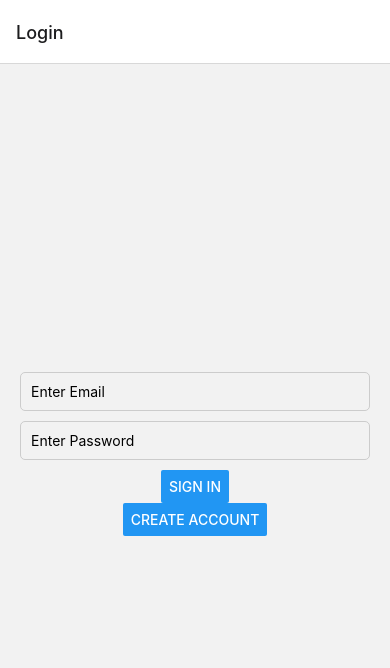
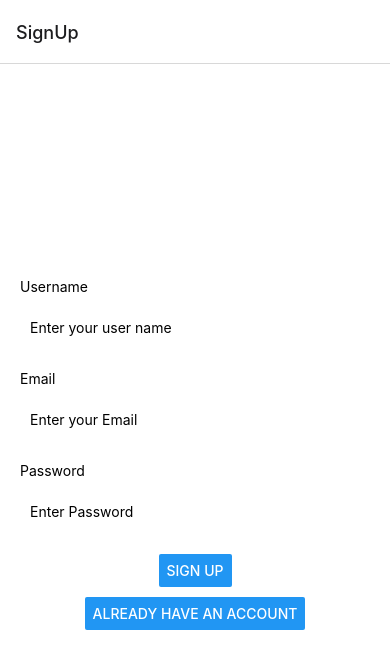
Before and after one commit to Syed-Abdullah123/React-Native-Projects, a React Native app in the folder firebaseAuth/: screen /Home in a window 390 px wide. Shown: the top 668 px of the page. Built offline with nearby package versions, Linux system fonts and the light colour scheme; no server answers.

Commit message:
Updated screens for Firebase

```diff
--- a/firebaseAuth/App.js
+++ b/firebaseAuth/App.js
@@ -1,28 +1,45 @@
 import { StatusBar } from "expo-status-bar";
-import { StyleSheet, Text, View } from "react-native";
+import React, { useContext } from "react";
+import { ActivityIndicator, View } from "react-native";
+import { NavigationContainer } from "@react-navigation/native";
 import { createNativeStackNavigator } from "@react-navigation/native-stack";
-import { NavigationContainer } from "@react-navigation/native";
-import Login from "./src/screens/Login";
-import FirstScreen from "./src/screens/first";
+import { UserProvider, UserContext } from "./src/screens/UserContext";
+import SignUp from "./src/screens/SignUp";
+import SignIn from "./src/screens/SignIn";
+import HomeScreen from "./src/screens/HomeScreen";
 
 const Stack = createNativeStackNavigator();
 
+const AppNavigator = () => {
+  const { user, loading } = useContext(UserContext);
+
+  if (loading) {
+    return (
+      <View style={{ flex: 1, justifyContent: "center", alignItems: "center" }}>
+        <ActivityIndicator size="large" color="#0000ff" />
+      </View>
+    );
+  }
+  return (
+    <Stack.Navigator>
+      {user ? (
+        <Stack.Screen name="Home" component={HomeScreen} />
+      ) : (
+        <>
+          <Stack.Screen name="SignUp" component={SignUp} />
+          <Stack.Screen name="SignIn" component={SignIn} />
+        </>
+      )}
+    </Stack.Navigator>
+  );
+};
+
 export default function App() {
   return (
-    <NavigationContainer>
-      <Stack.Navigator>
-        <Stack.Screen name="Login" component={Login} />
-        <Stack.Screen name="FirstScreen" component={FirstScreen} />
-      </Stack.Navigator>
-    </NavigationContainer>
+    <UserProvider>
+      <NavigationContainer>
+        <AppNavigator />
+      </NavigationContainer>
+    </UserProvider>
   );
 }
-
-const styles = StyleSheet.create({
-  container: {
-    flex: 1,
-    backgroundColor: "#fff",
-    alignItems: "center",
-    justifyContent: "center",
-  },
-});
--- /dev/null
+++ b/firebaseAuth/src/screens/HomeScreen.js
@@ -0,0 +1,38 @@
+import React, { useContext } from "react";
+import { View, Text, StyleSheet, Button } from "react-native";
+import { UserContext } from "./UserContext";
+import { signOut } from "firebase/auth";
+import { FIREBASE_AUTH } from "../../firebaseConfig";
+import { CommonActions } from "@react-navigation/native";
+
+export default function HomeScreen({ navigation }) {
+  const { user } = useContext(UserContext);
+
+  const handleLogout = async () => {
+    await signOut(FIREBASE_AUTH);
+    navigation.dispatch(
+      CommonActions.reset({
+        index: 0,
+        routes: [{ name: "SignUp" }],
+      })
+    );
+  };
+  return (
+    <View style={styles.container}>
+      <Text style={{ fontSize: 20, fontWeight: "bold" }}>
+        Welcome {user ? user.username : "to Home Screen"}
+      </Text>
+      <Button title="Logout" onPress={handleLogout} />
+    </View>
+  );
+}
+
+const styles = StyleSheet.create({
+  container: {
+    flex: 1,
+    justifyContent: "center",
+    alignItems: "center",
+    backgroundColor: "#fff",
+    gap: 10,
+  },
+});
--- /dev/null
+++ b/firebaseAuth/src/screens/SignIn.js
@@ -0,0 +1,80 @@
+import React, { useState, useContext } from "react";
+import { View, Text, StyleSheet, Button, TextInput } from "react-native";
+import { UserContext } from "./UserContext";
+import { FIREBASE_AUTH } from "../../firebaseConfig";
+import { signInWithEmailAndPassword } from "firebase/auth";
+import { CommonActions } from "@react-navigation/native";
+
+export default function SignIn({ navigation }) {
+  const [email, setEmail] = useState("");
+  const [password, setPassword] = useState("");
+  const [loading, setLoading] = useState(false);
+  const { setUser } = useContext(UserContext);
+
+  const SignIn = async () => {
+    setLoading(true);
+    try {
+      const userCredential = await signInWithEmailAndPassword(
+        FIREBASE_AUTH,
+        email,
+        password
+      );
+      const user = userCredential.user;
+      const username = user.displayName || "User";
+      setUser({ username, email: user.email });
+      navigation.dispatch(
+        CommonActions.reset({
+          index: 0,
+          routes: [{ name: "Home" }],
+        })
+      );
+    } catch (error) {
+      alert(error);
+    } finally {
+      setLoading(false);
+    }
+  };
+
+  return (
+    <View style={styles.container}>
+      <TextInput
+        placeholder="Email"
+        value={email}
+        onChangeText={(text) => setEmail(text)}
+        style={styles.input}
+        keyboardType="email-address"
+      />
+      <TextInput
+        placeholder="Password"
+        value={password}
+        onChangeText={(text) => setPassword(text)}
+        style={styles.input}
+        secureTextEntry={true}
+      />
+      <Button title="Sign In" onPress={SignIn} disabled={loading} />
+      <Button
+        title="Create a new Account"
+        onPress={() => navigation.navigate("SignUp")}
+        disabled={loading}
+      />
+    </View>
+  );
+}
+
+const styles = StyleSheet.create({
+  container: {
+    flex: 1,
+    justifyContent: "center",
+    alignItems: "center",
+    backgroundColor: "#fff",
+    gap: 10,
+    paddingHorizontal: 20,
+  },
+
+  input: {
+    width: "100%",
+    height: 65,
+    padding: 10,
+    elevation: 2,
+  },
+});
--- /dev/null
+++ b/firebaseAuth/src/screens/SignUp.js
@@ -0,0 +1,104 @@
+import React, { useState, useContext } from "react";
+import { View, Text, StyleSheet, Button, TextInput } from "react-native";
+import { FIREBASE_AUTH } from "../../firebaseConfig";
+import { UserContext } from "./UserContext";
+import { createUserWithEmailAndPassword, updateProfile } from "firebase/auth";
+import { CommonActions } from "@react-navigation/native";
+
+export default function SignUp({ navigation }) {
+  const [username, setUsername] = useState("");
+  const [email, setEmail] = useState("");
+  const [password, setPassword] = useState("");
+  const [loading, setLoading] = useState(false);
+  const { setUser } = useContext(UserContext);
+
+  const signUp = async () => {
+    setLoading(true);
+    try {
+      const userCredential = await createUserWithEmailAndPassword(
+        FIREBASE_AUTH,
+        email,
+        password
+      );
+      await updateProfile(userCredential.user, {
+        displayName: username,
+      });
+      setUser({ username, email: userCredential.user.email });
+      navigation.dispatch(
+        CommonActions.reset({
+          index: 0,
+          routes: [{ name: "SignIn" }],
+        })
+      );
+      // console.log(userCredential.user);
+    } catch (error) {
+      alert(error);
+    } finally {
+      setLoading(false);
+    }
+  };
+
+  return (
+    <View style={styles.container}>
+      <View style={styles.inputView}>
+        <Text>Username</Text>
+        <TextInput
+          placeholder="Enter your user name"
+          value={username}
+          onChangeText={(text) => setUsername(text)}
+          style={styles.input}
+          autoCapitalize="none"
+        />
+      </View>
+      <View style={styles.inputView}>
+        <Text>Email</Text>
+        <TextInput
+          placeholder="Enter your Email"
+          value={email}
+          onChangeText={(text) => setEmail(text)}
+          style={styles.input}
+          autoCapitalize="none"
+          keyboardType="email-address"
+        />
+      </View>
+      <View style={styles.inputView}>
+        <Text>Password</Text>
+        <TextInput
+          placeholder="Enter Password"
+          value={password}
+          onChangeText={(text) => setPassword(text)}
+          style={styles.input}
+          autoCapitalize="none"
+          secureTextEntry={true}
+        />
+      </View>
+      <Button title="Sign Up" onPress={signUp} disabled={loading} />
+      <Button
+        title="Already Have an Account"
+        onPress={() => navigation.navigate("SignIn")}
+        disabled={loading}
+      />
+    </View>
+  );
+}
+
+const styles = StyleSheet.create({
+  container: {
+    flex: 1,
+    justifyContent: "center",
+    alignItems: "center",
+    backgroundColor: "#fff",
+    gap: 10,
+    paddingHorizontal: 20,
+  },
+
+  inputView: {
+    width: "100%",
+  },
+  input: {
+    width: "100%",
+    height: 65,
+    padding: 10,
+    elevation: 2,
+  },
+});
--- /dev/null
+++ b/firebaseAuth/src/screens/UserContext.js
@@ -0,0 +1,32 @@
+import React, { createContext, useState, useEffect } from "react";
+import { onAuthStateChanged } from "firebase/auth";
+import { FIREBASE_AUTH } from "../../firebaseConfig";
+
+export const UserContext = createContext();
+
+export const UserProvider = ({ children }) => {
+  const [user, setUser] = useState(null);
+  const [loading, setLoading] = useState(true);
+
+  useEffect(() => {
+    const unsubscribe = onAuthStateChanged(FIREBASE_AUTH, (user) => {
+      if (user) {
+        setUser({
+          username: user.displayName || "User",
+          email: user.email,
+        });
+      } else {
+        setUser(null);
+      }
+      setLoading(false);
+    });
+
+    return () => unsubscribe();
+  }, []);
+
+  return (
+    <UserContext.Provider value={{ user, setUser, loading }}>
+      {children}
+    </UserContext.Provider>
+  );
+};
```
